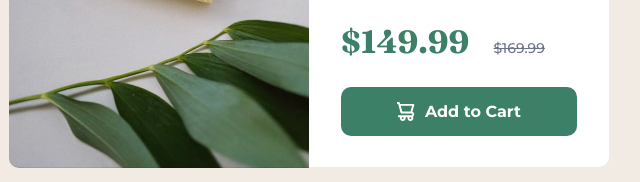
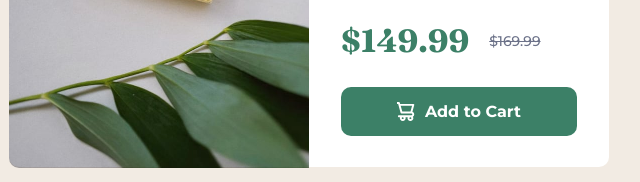
Before and after one commit to Caelus111/Product-Preview-Card-Component, a plain HTML site: page index.html in a window 1280 px wide. Shown: the part 458-640 px from the top of the page, 331-971 px from the left. Drawn offline with Linux system fonts and the light colour scheme.

Commit message:
changed some positions of certain texts

```diff
--- a/style.css
+++ b/style.css
@@ -38,6 +38,10 @@ a {
   height: 28.125em;
   border-radius: 10px;
 }
+/*
+.img-side {
+  background: url(images/image-product-desktop.jpg) no-repeat center center;
+} */
 
 .img-side .desktop {
   border-radius: 10px 0px 0px 10px;
@@ -71,13 +75,15 @@ a {
 
 .content-side p {
   color: #6c7289;
-  margin: 31px 5px 20px 0px;
+  margin: 31px 5px 10px 0px;
   line-height: 1.6;
   font-size: 14px;
 }
 
 .content-side .span-text {
-  margin: 5px 0px 26px 0px;
+  margin: 5px 0px 17px 0px;
+  display: flex;
+  align-items: center;
 }
 
 .content-side .span-text span:first-child {
```
